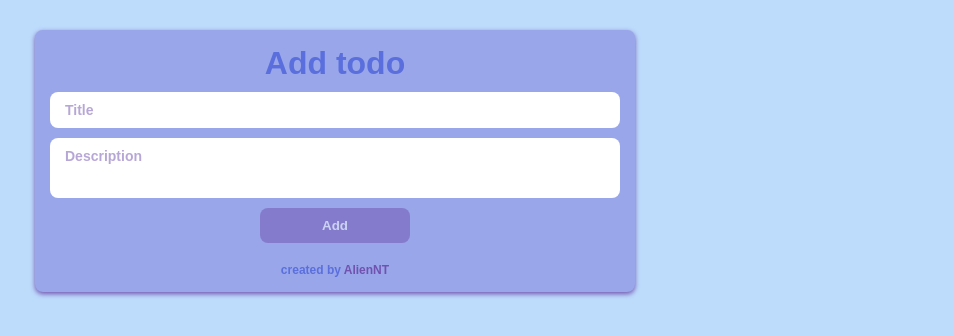
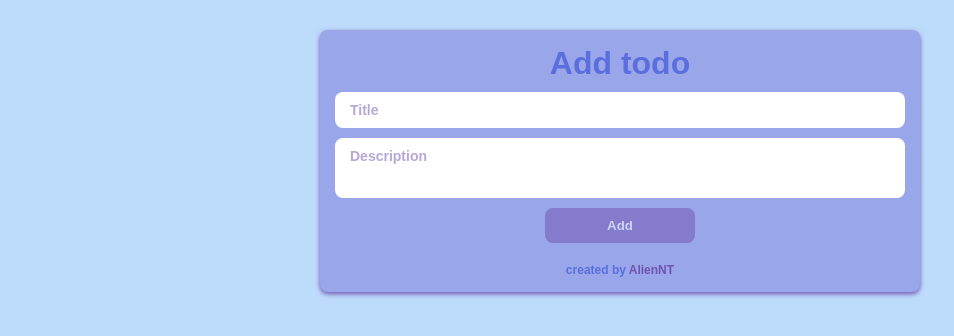
Before and after one commit to AlienNT/vue-todo, a Vue app: page / in a window 1280 px wide. Shown: the top 336 px of the page, without its empty margins (20-974 px from the left). Built offline with nearby package versions, Linux system fonts and the light colour scheme.

Commit message:
fix todo position

```diff
--- a/src/components/TodoApp.vue
+++ b/src/components/TodoApp.vue
@@ -313,7 +313,7 @@ export default {
   flex-direction: column;
   gap: 10px;
   width: 100%;
-  margin: 0 0 auto 0;
+  margin: 0 auto auto;
   max-width: 600px;
   background: $primaryColor;
   padding: 15px;
```
